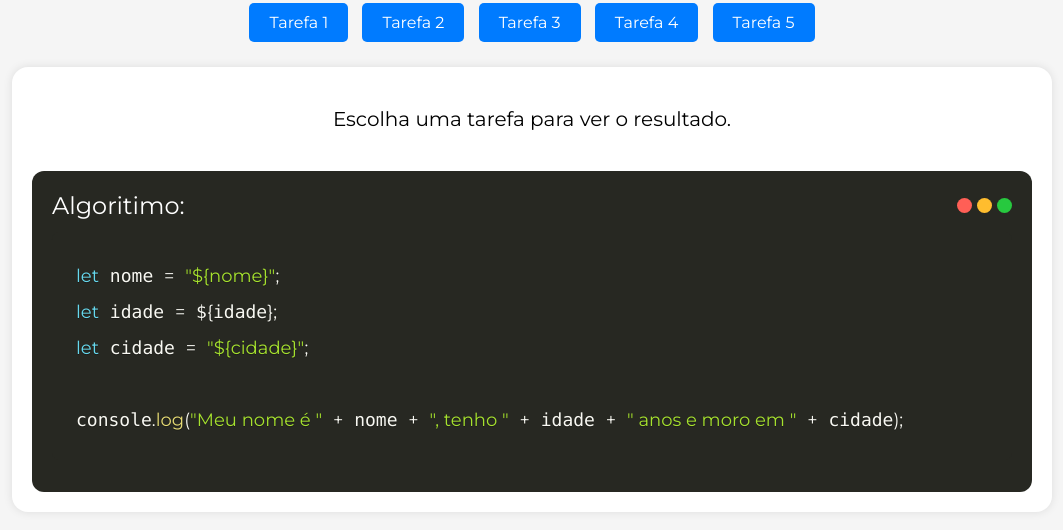
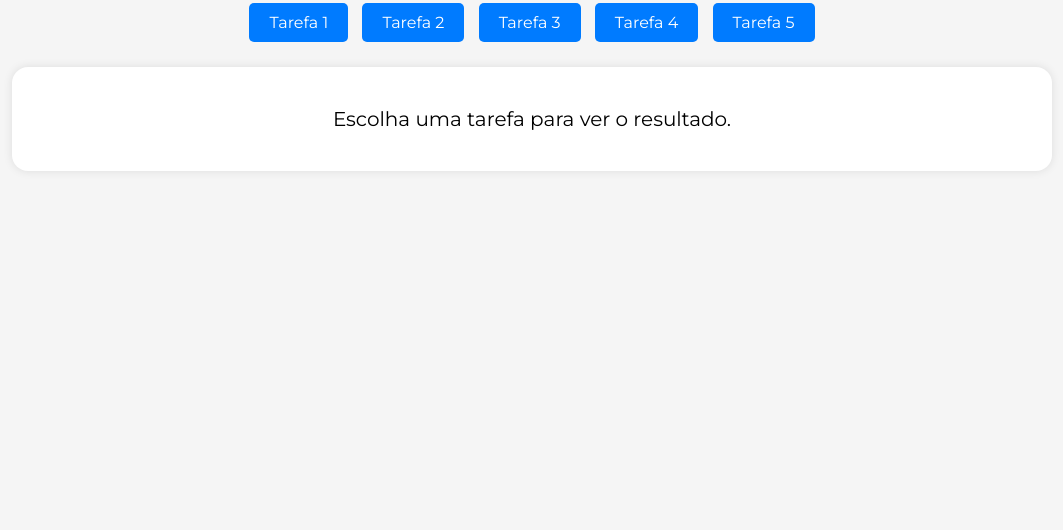
Before and after one commit to LuccaPCDoria/estudos-js, a plain HTML site: page index.html in a window 1280 px wide. Shown: the part 128-658 px from the top of the page, without its empty margins (108-1171 px from the left). Drawn offline with nearby package versions, Linux system fonts and the light colour scheme.

Commit message:
detalhe passado em branco no index.html

```diff
--- a/index.html
+++ b/index.html
@@ -30,22 +30,6 @@
 
     <div class="tarefas" id="tarefas">
         <p style="font-size: 20px;">Escolha uma tarefa para ver o resultado.</p>
-        <div class="algoritimo">
-    <div>
-        <span>Algoritimo:</span>
-        <div class="bolinhas">
-            <div class="bolinha-vermelha"></div>
-            <div class="bolinha-amarela"></div>
-            <div class="bolinha-verde"></div>
-        </div>
-    </div>
-    <pre><code class="language-javascript">let nome = "${nome}";
-let idade = ${idade};
-let cidade = "${cidade}";
-
-console.log("Meu nome é " + nome + ", tenho " + idade + " anos e moro em " + cidade);
-</code></pre>
-</div>
     </div>
 
     <script src="projetos-js/scripts/Tarefa1.js"></script>
```
